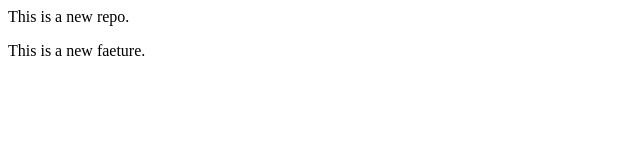
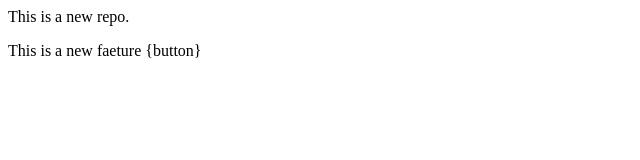
Before and after one commit to BharatSingh2226/LocalRepo, a plain HTML site: page index.html in a window 1280 px wide. Shown: the full height of the page, 0-640 px from the left. Drawn offline with Linux system fonts and the light colour scheme.

```diff
--- a/index.html
+++ b/index.html
@@ -1,3 +1,3 @@
 <p>This is a new repo. </p>
 
-<p>This is a new faeture. </p>
+<p>This is a new faeture {button} </p>
```
